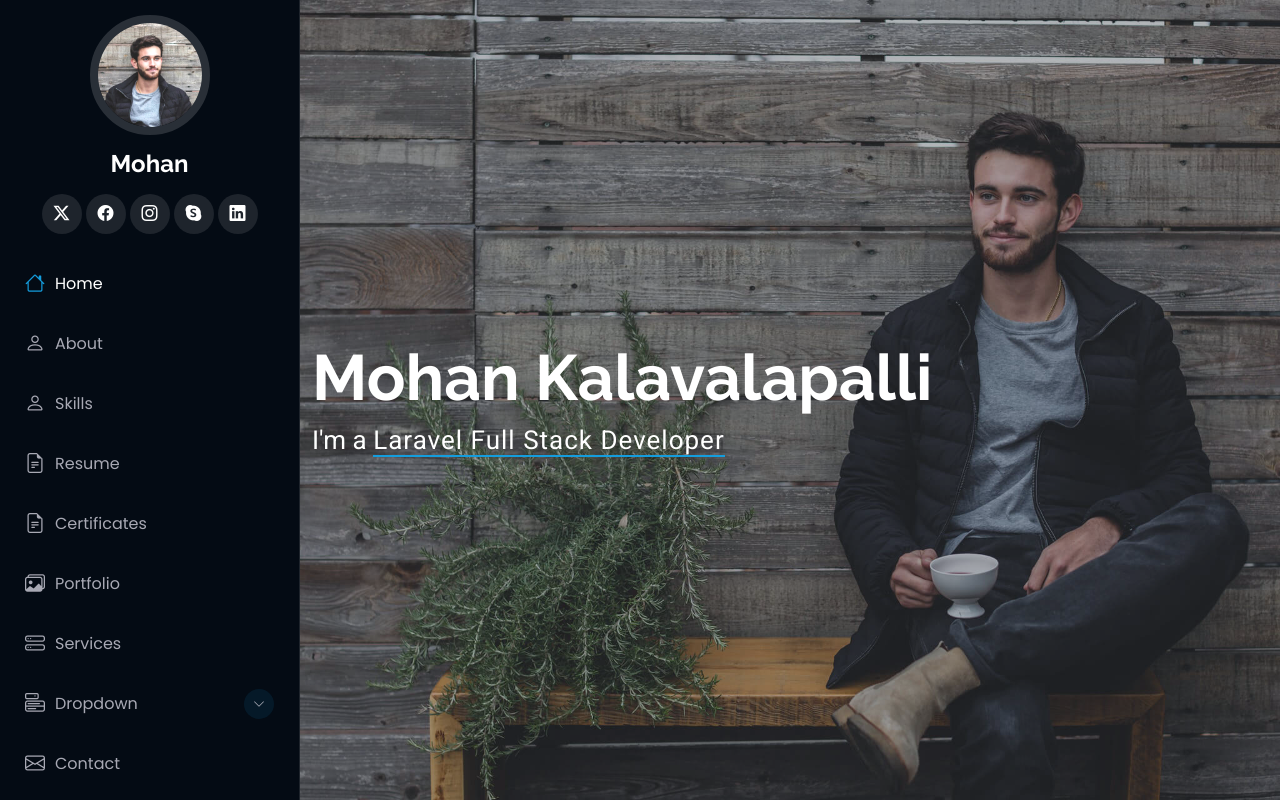
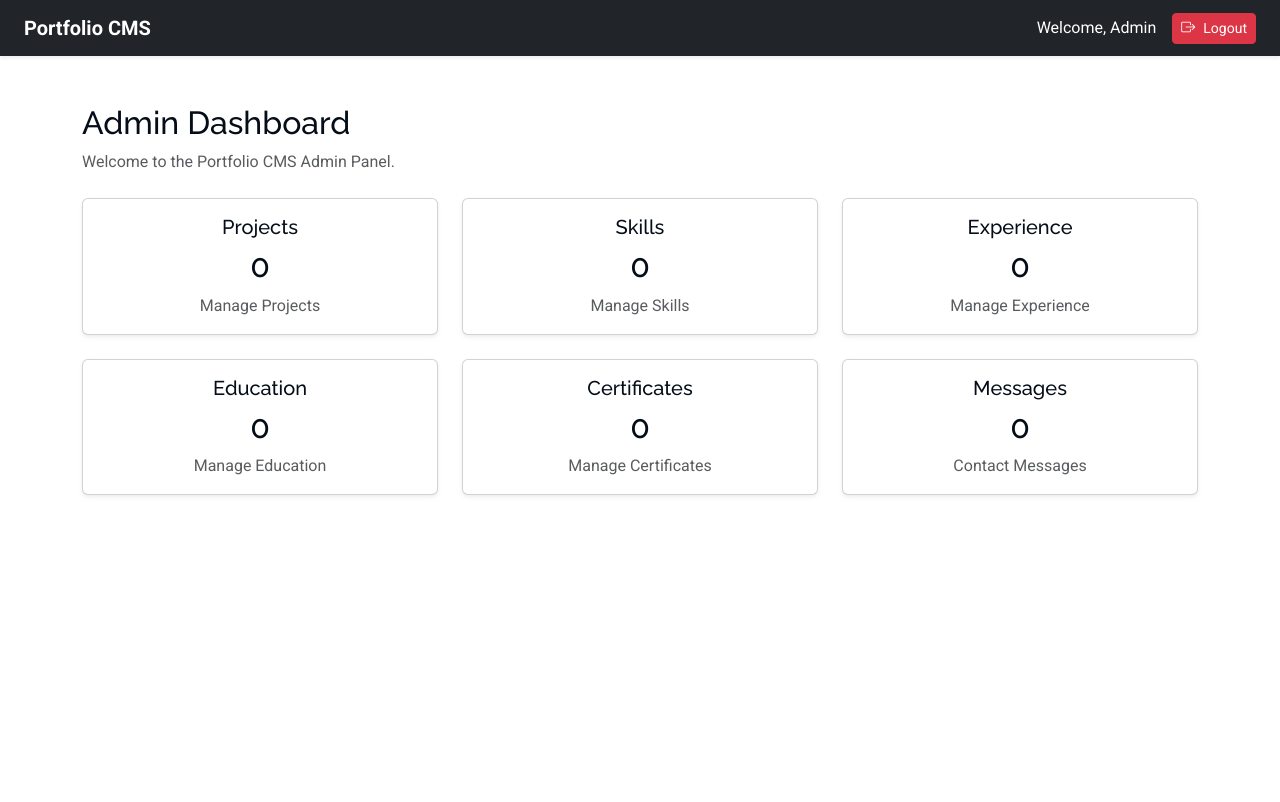
Before and after one commit to KalavalapalliMohan/portfolio-cms-web, a React (Vite) app: page /admin in a window 1280 px wide. Shown: the top 802 px of the page. Built offline with nearby package versions, Linux system fonts and the light colour scheme; no server answers; sample sign-in values are in the browser's storage.

Commit message:
Completed Phase 5 Day 8 Admin Login

```diff
--- a/package.json
+++ b/package.json
@@ -13,7 +13,8 @@
     "axios": "^1.18.1",
     "bootstrap": "^5.3.8",
     "react": "^19.2.7",
-    "react-dom": "^19.2.7"
+    "react-dom": "^19.2.7",
+    "react-router-dom": "^7.18.1"
   },
   "devDependencies": {
     "@types/react": "^19.2.17",
--- a/src/App.jsx
+++ b/src/App.jsx
@@ -1,3 +1,5 @@
+import { Routes, Route } from "react-router-dom";
+
 import Header from "./components/Header";
 import Hero from "./components/Hero";
 import About from "./components/About";
@@ -9,26 +11,23 @@ import Services from "./components/Services";
 import Contact from "./components/Contact";
 import Footer from "./components/Footer";
 
-function App() {
+import Login from "./pages/Login";
+import Dashboard from "./pages/Dashboard";
+import ProtectedRoute from "./components/ProtectedRoute";
+
+function PortfolioWebsite() {
   return (
     <>
       <Header />
 
       <main>
         <Hero />
-
         <About />
-
         <Skills />
-
         <Resume />
-
         <Certificates />
-
         <Portfolio />
-
         <Services />
-
         <Contact />
       </main>
 
@@ -37,4 +36,26 @@ function App() {
   );
 }
 
+function App() {
+  return (
+    <Routes>
+      {/* Public Portfolio */}
+      <Route path="/" element={<PortfolioWebsite />} />
+
+      {/* Login */}
+      <Route path="/login" element={<Login />} />
+
+      {/* Protected Admin */}
+      <Route
+        path="/admin"
+        element={
+          <ProtectedRoute>
+            <Dashboard />
+          </ProtectedRoute>
+        }
+      />
+    </Routes>
+  );
+}
+
 export default App;
--- /dev/null
+++ b/src/components/Navbar.jsx
@@ -0,0 +1,58 @@
+import { useNavigate } from "react-router-dom";
+import api from "../services/api";
+
+const Navbar = () => {
+  const navigate = useNavigate();
+
+  const handleLogout = async () => {
+    try {
+      await api.post("/logout");
+    } catch (error) {
+      console.error(error);
+    } finally {
+      localStorage.removeItem("token");
+      navigate("/login");
+    }
+  };
+
+  return (
+    <nav className="navbar navbar-expand-lg navbar-dark bg-dark shadow-sm">
+      <div className="container-fluid px-4">
+        <a className="navbar-brand fw-bold" href="/admin">
+          Portfolio CMS
+        </a>
+
+        <button
+          className="navbar-toggler"
+          type="button"
+          data-bs-toggle="collapse"
+          data-bs-target="#navbarNav"
+        >
+          <span className="navbar-toggler-icon"></span>
+        </button>
+
+        <div className="collapse navbar-collapse" id="navbarNav">
+          <ul className="navbar-nav ms-auto align-items-center">
+            <li className="nav-item me-3">
+              <span className="text-white">
+                Welcome, Admin
+              </span>
+            </li>
+
+            <li className="nav-item">
+              <button
+                className="btn btn-danger btn-sm"
+                onClick={handleLogout}
+              >
+                <i className="bi bi-box-arrow-right me-2"></i>
+                Logout
+              </button>
+            </li>
+          </ul>
+        </div>
+      </div>
+    </nav>
+  );
+};
+
+export default Navbar;
--- /dev/null
+++ b/src/components/ProtectedRoute.jsx
@@ -0,0 +1,13 @@
+import { Navigate } from "react-router-dom";
+
+const ProtectedRoute = ({ children }) => {
+  const token = localStorage.getItem("token");
+
+  if (!token) {
+    return <Navigate to="/login" replace />;
+  }
+
+  return children;
+};
+
+export default ProtectedRoute;
--- a/src/main.jsx
+++ b/src/main.jsx
@@ -1,10 +1,13 @@
 import React from "react";
 import ReactDOM from "react-dom/client";
+import { BrowserRouter } from "react-router-dom";
 
-import App from "./App.jsx";
+import App from "./App";
 
 ReactDOM.createRoot(document.getElementById("root")).render(
   <React.StrictMode>
-    <App />
+    <BrowserRouter>
+      <App />
+    </BrowserRouter>
   </React.StrictMode>
 );
--- /dev/null
+++ b/src/pages/Dashboard.jsx
@@ -0,0 +1,82 @@
+import Navbar from "../components/Navbar";
+
+const Dashboard = () => {
+  return (
+    <>
+      <Navbar />
+
+      <div className="container py-5">
+        <div className="mb-4">
+          <h2>Admin Dashboard</h2>
+          <p className="text-muted">
+            Welcome to the Portfolio CMS Admin Panel.
+          </p>
+        </div>
+
+        <div className="row g-4">
+          <div className="col-md-4">
+            <div className="card shadow-sm">
+              <div className="card-body text-center">
+                <h5>Projects</h5>
+                <h2>0</h2>
+                <p className="text-muted mb-0">Manage Projects</p>
+              </div>
+            </div>
+          </div>
+
+          <div className="col-md-4">
+            <div className="card shadow-sm">
+              <div className="card-body text-center">
+                <h5>Skills</h5>
+                <h2>0</h2>
+                <p className="text-muted mb-0">Manage Skills</p>
+              </div>
+            </div>
+          </div>
+
+          <div className="col-md-4">
+            <div className="card shadow-sm">
+              <div className="card-body text-center">
+                <h5>Experience</h5>
+                <h2>0</h2>
+                <p className="text-muted mb-0">Manage Experience</p>
+              </div>
+            </div>
+          </div>
+
+          <div className="col-md-4">
+            <div className="card shadow-sm">
+              <div className="card-body text-center">
+                <h5>Education</h5>
+                <h2>0</h2>
+                <p className="text-muted mb-0">Manage Education</p>
+              </div>
+            </div>
+          </div>
+
+          <div className="col-md-4">
+            <div className="card shadow-sm">
+              <div className="card-body text-center">
+                <h5>Certificates</h5>
+                <h2>0</h2>
+                <p className="text-muted mb-0">Manage Certificates</p>
+              </div>
+            </div>
+          </div>
+
+          <div className="col-md-4">
+            <div className="card shadow-sm">
+              <div className="card-body text-center">
+                <h5>Messages</h5>
+                <h2>0</h2>
+                <p className="text-muted mb-0">Contact Messages</p>
+              </div>
+            </div>
+          </div>
+        </div>
+      </div>
+    </>
+  );
+};
+
+export default Dashboard;
--- /dev/null
+++ b/src/pages/Login.jsx
@@ -0,0 +1,105 @@
+import { useState } from "react";
+import { useNavigate } from "react-router-dom";
+import api from "../services/api";
+
+const Login = () => {
+  const navigate = useNavigate();
+
+  const [formData, setFormData] = useState({
+    email: "",
+    password: "",
+  });
+
+  const [loading, setLoading] = useState(false);
+  const [error, setError] = useState("");
+
+  const handleChange = (e) => {
+    setFormData({
+      ...formData,
+      [e.target.name]: e.target.value,
+    });
+  };
+
+  const handleSubmit = async (e) => {
+    e.preventDefault();
+
+    setLoading(true);
+    setError("");
+
+    try {
+      const response = await api.post("/login", formData);
+
+      // Change this according to your API response
+      localStorage.setItem("token", response.data.token);
+
+      navigate("/admin");
+    } catch (err) {
+      setError(
+        err.response?.data?.message || "Invalid email or password."
+      );
+    } finally {
+      setLoading(false);
+    }
+  };
+
+  return (
+    <div
+      className="container d-flex justify-content-center align-items-center"
+      style={{ minHeight: "100vh" }}
+    >
+      <div className="card shadow p-4" style={{ width: "420px" }}>
+        <div className="text-center mb-4">
+          <h2>Admin Login</h2>
+          <p className="text-muted">Sign in to continue</p>
+        </div>
+
+        {error && (
+          <div className="alert alert-danger">
+            {error}
+          </div>
+        )}
+
+        <form onSubmit={handleSubmit}>
+          <div className="mb-3">
+            <label className="form-label">
+              Email
+            </label>
+
+            <input
+              type="email"
+              className="form-control"
+              name="email"
+              value={formData.email}
+              onChange={handleChange}
+              required
+            />
+          </div>
+
+          <div className="mb-4">
+            <label className="form-label">
+              Password
+            </label>
+
+            <input
+              type="password"
+              className="form-control"
+              name="password"
+              value={formData.password}
+              onChange={handleChange}
+              required
+            />
+          </div>
+
+          <button
+            className="btn btn-primary w-100"
+            disabled={loading}
+          >
+            {loading ? "Logging in..." : "Login"}
+          </button>
+        </form>
+      </div>
+    </div>
+  );
+};
+
+export default Login;
--- a/src/services/api.js
+++ b/src/services/api.js
@@ -1,11 +1,20 @@
 import axios from "axios";
 
-
 const api = axios.create({
-
-    baseURL:"http://127.0.0.1:8000/api"
-
+  baseURL: "http://127.0.0.1:8000/api",
+  headers: {
+    Accept: "application/json",
+  },
 });
 
+api.interceptors.request.use((config) => {
+  const token = localStorage.getItem("token");
+
+  if (token) {
+    config.headers.Authorization = `Bearer ${token}`;
+  }
+
+  return config;
+});
 
 export default api;
```
Also changed, not shown: 1 other file (tests, documents, lock files or other folders).
